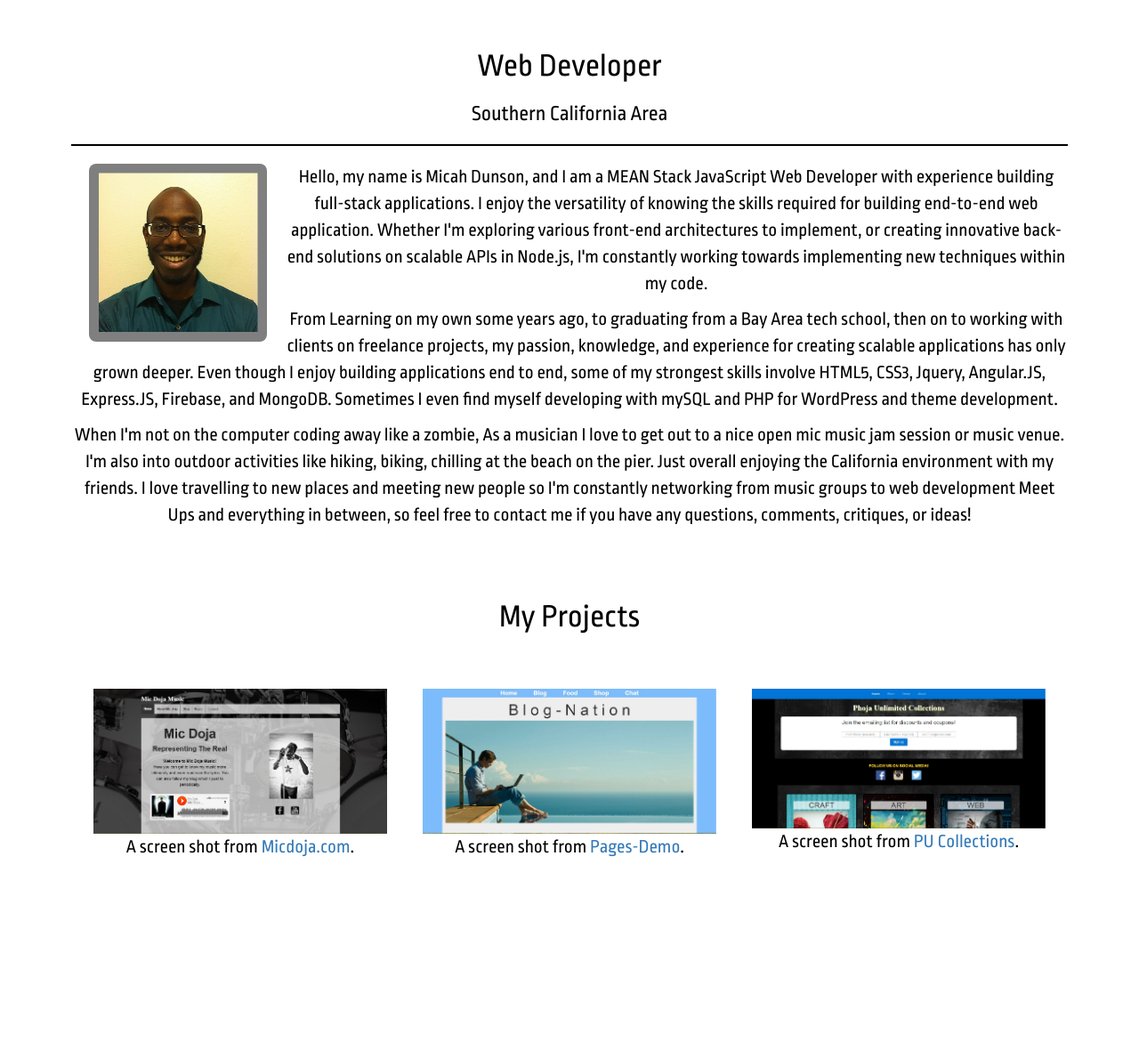
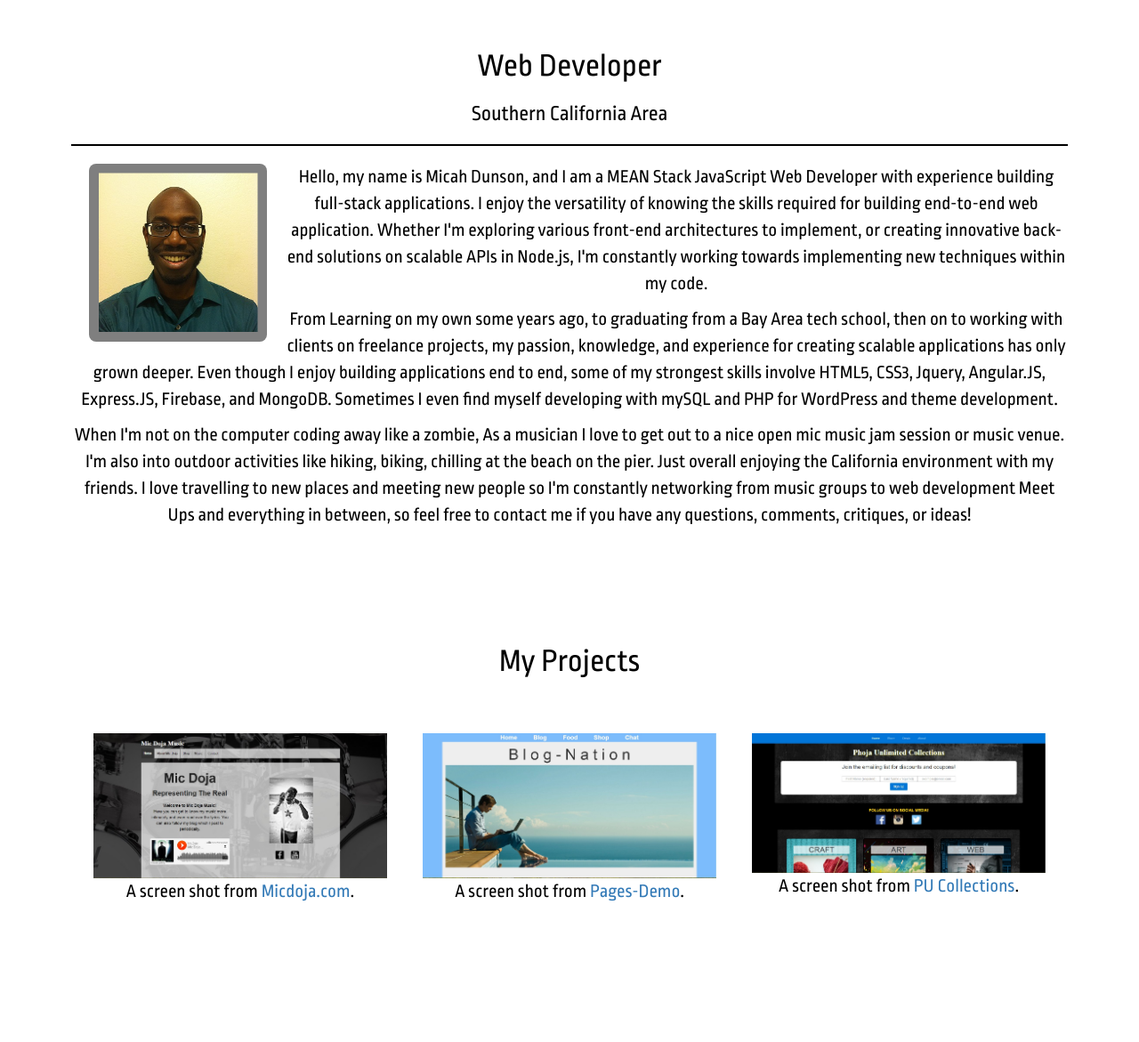
Before and after one commit to M-Doja/devfile, a website: page views/index.html in a window 1280 px wide. Shown: the part 683-1854 px from the top of the page at 89% size. Drawn offline with nearby package versions, Linux system fonts and the light colour scheme; files whose address does not match are found by name; a web font is replaced by a local one.

Commit message:
push to heroku

```diff
--- a/views/index.html
+++ b/views/index.html
@@ -23,10 +23,10 @@
 			font-family: 'Ropa Sans', sans-serif;
 
   }
-  #section1 {padding:30px 10px 0 10px;min-height:500px;color: #000;text-align:center;font-size: 1.5em;
+  #section1 {padding:30px 10px 50px 10px;min-height:500px;color: #000;text-align:center;font-size: 1.5em;
 		 /*background-color: #1E88E5;*/
 	 }
-  #section2 {padding-top:50px;min-height:500px;color: #000;text-align: center;font-size: 1.5em;
+  #section2 {padding-top:50px;padding-bottom:150px;min-height:500px;color: #000;text-align: center;font-size: 1.5em;
 		 /*background-color: #673ab7;*/
 	 }
   #section3 {padding-top:50px;padding-bottom:150px;min-height:500px;color: #000;text-align: center;font-size: 1.5em;
```
